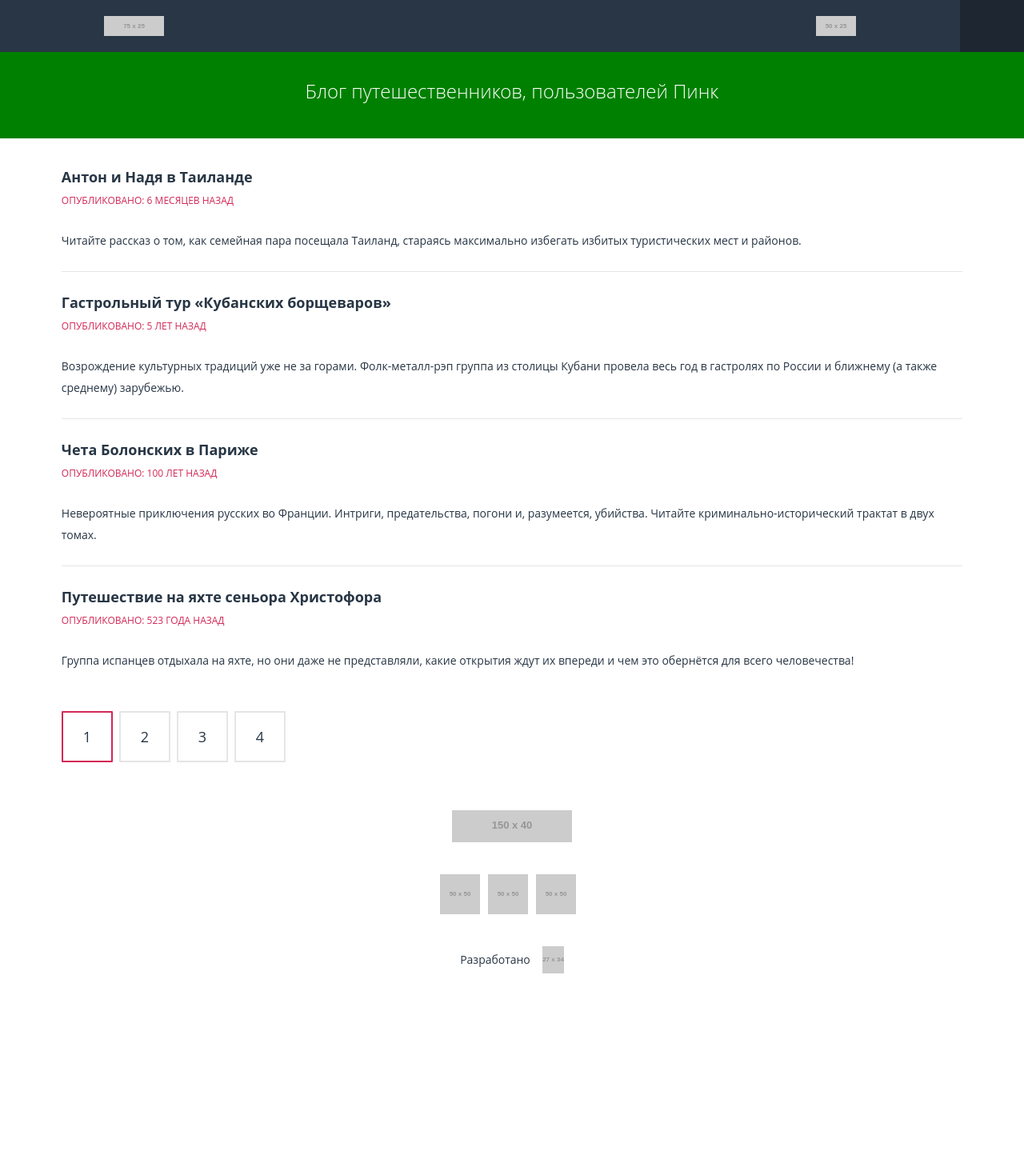
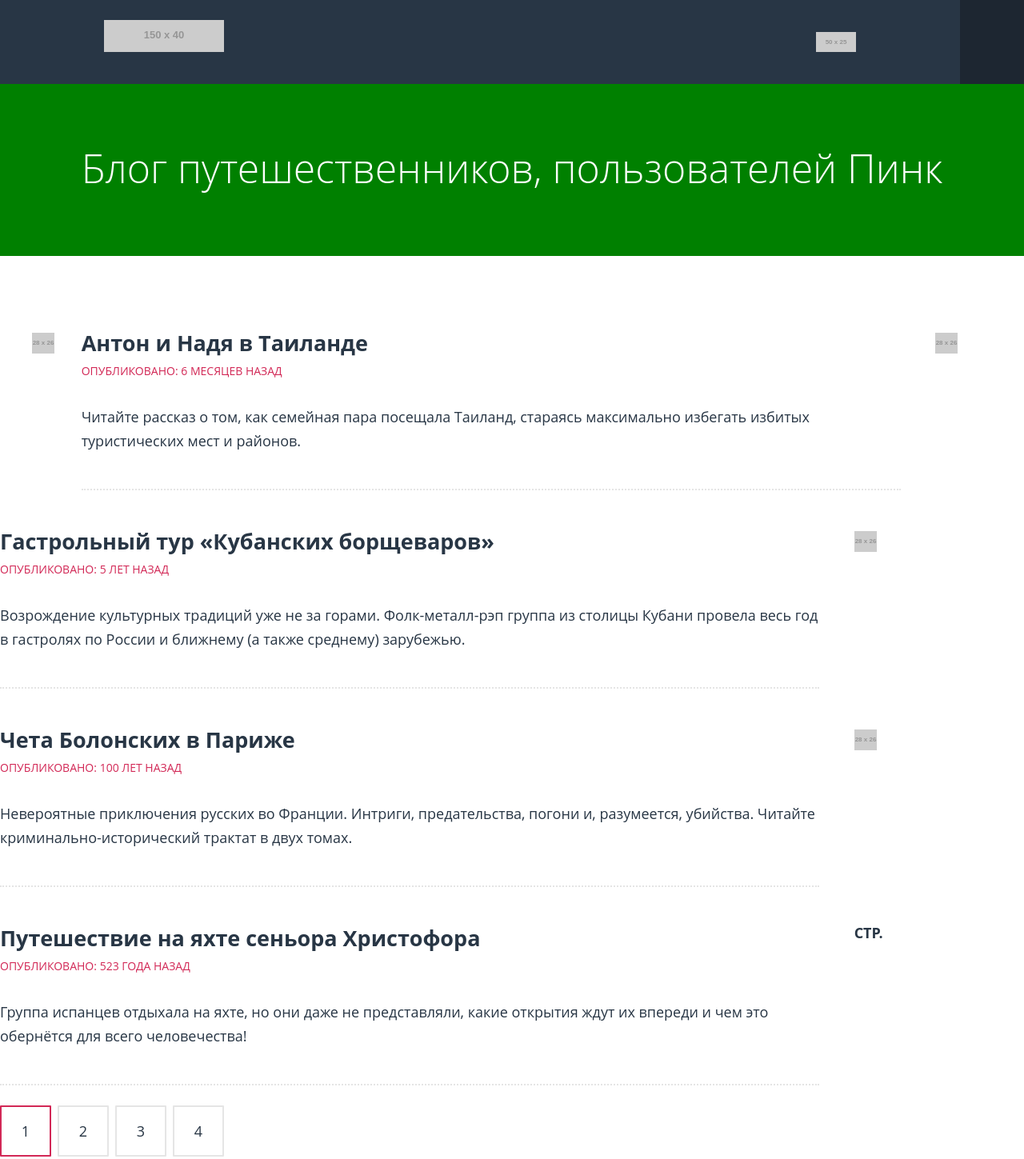
Before and after one commit to adaptedbee/98316-pink, a website: page blog.html in a window 1280 px wide. Shown: the top 1449 px of the page at 80% size. Before the commit the page ends 1262 px from the top, so only its background shows below. Drawn offline with nearby package versions, Linux system fonts and the light colour scheme; files that its build step writes are made by us from their sources; placeholder pictures from the web are drawn by us.

Commit message:
Вёрстка blog-tablet

```diff
--- a/blog.html
+++ b/blog.html
@@ -30,32 +30,39 @@
 		</header>
 
 		<div class="blog">
+			<div class="blogpost-preview__mark"></div>
 			<div class="blogpost-preview">
 				<h3 class="blogpost-preview__headline">Антон и Надя в Таиланде</h3>
 				<p class="blogpost-preview__date">Опубликовано: 6 месяцев назад</p>
 				<p class="blogpost-preview__description">Читайте рассказ о том, как семейная пара посещала Таиланд, стараясь максимально избегать избитых туристических мест и районов.</p>
 			</div>
+			<div class="blogpost-preview__mark"></div>
 			<div class="blogpost-preview">
 				<h3 class="blogpost-preview__headline">Гастрольный тур «Кубанских борщеваров»</h3>
 				<p class="blogpost-preview__date">Опубликовано: 5 лет назад</p>
 				<p class="blogpost-preview__description">Возрождение культурных традиций уже не за горами. Фолк-металл-рэп группа из столицы Кубани провела весь год в гастролях по России и ближнему (а также среднему) зарубежью.</p>
 			</div>
+			<div class="blogpost-preview__mark"></div>
 			<div class="blogpost-preview">
 				<h3 class="blogpost-preview__headline">Чета Болонских в Париже</h3>
 				<p class="blogpost-preview__date">Опубликовано: 100 лет назад</p>
 				<p class="blogpost-preview__description">Невероятные приключения русских во Франции. Интриги, предательства, погони и, разумеется, убийства. Читайте криминально-исторический трактат в двух томах.</p>
 			</div>
+			<div class="blogpost-preview__mark"></div>
 			<div class="blogpost-preview">
 				<h3 class="blogpost-preview__headline">Путешествие на яхте сеньора Христофора</h3>
 				<p class="blogpost-preview__date">Опубликовано: 523 года назад</p>
 				<p class="blogpost-preview__description">Группа испанцев отдыхала на яхте, но они даже не представляли, какие открытия ждут их впереди и чем это обернётся для всего человечества!</p>
 			</div>
-			<ul class="paginator">
-				<li class="paginator__item paginator__item--active"><span>1</span></li>
-				<li class="paginator__item"><a href="#">2</a></li>
-				<li class="paginator__item"><a href="#">3</a></li>
-				<li class="paginator__item"><a href="#">4</a></li>
-			</ul>
+			<span class="paginator__mark">Стр.</span>
+			<div class="paginator">
+				<ul>
+					<li class="paginator__item paginator__item--active"><span>1</span></li>
+					<li class="paginator__item"><a href="#">2</a></li>
+					<li class="paginator__item"><a href="#">3</a></li>
+					<li class="paginator__item"><a href="#">4</a></li>
+				</ul>
+			</div>
 		</div>
 
 		<footer class="footer">
--- a/sass/components/blog.scss
+++ b/sass/components/blog.scss
@@ -10,7 +10,13 @@
   margin:0 auto;
   border-bottom:1px solid #e5e5e5;
 
+  &__mark{
+    display:none;
+  }
   &__headline{
+    // display:inline-block;
+    // vertical-align:top;
+
     font-size:$subheadlinetextsize;
     line-height:1.5;
     font-weight:bold;
@@ -42,8 +48,6 @@
   border-bottom:none;
 }
 .paginator{
-  list-style:none;
-  font-size:0;
   padding-left:0px;
   padding-top:25px;
   // padding-bottom:30px;
@@ -52,6 +56,14 @@
   display:block;
   margin:0 auto 60px;
 
+  &__mark{
+    display:none;
+  }
+  ul{
+    list-style:none;
+    font-size:0;
+    padding-left:0;
+  }
   &__item{
     display:inline-block;
     vertical-align:top;
@@ -88,3 +100,69 @@
 
   }
 }
+
+@media screen and (min-width:700px){
+  .blog{
+    padding-top:45px;
+  }
+  .blogpost-preview{
+    border-bottom:2px dotted #e5e5e5;
+    display:inline-block;
+    vertical-align:top;
+    width:80%;
+
+    &__mark{
+      display:inline-block;
+      vertical-align:top;
+
+      margin-top:51px;
+      margin-right:30px;
+      margin-left:40px;
+
+      width:28px;
+      height:26px;
+      background-image:url('http://placehold.it/28x26');
+    }
+    &__headline{
+      font-size:27px;
+      line-height:1;
+
+      margin-top:50px;
+      margin-bottom:15px;
+    }
+    &__date{
+      font-size:14px;
+      line-height:1;
+
+      margin-bottom:35px;
+      // margin-left:60px;
+    }
+    &__description{
+      font-size:18px;
+      line-height:1.667;
+
+      margin-bottom:45px;
+      // margin-left:60px;
+    }
+  }
+  .paginator{
+    display:inline-block;
+    vertical-align:top;
+    width:80%;
+
+    &__mark{
+      display:inline-block;
+      vertical-align:middle;
+
+      margin-top:42px;
+      margin-left:40px;
+      margin-right:20px;
+
+      font-size:18px;
+      line-height:30px;
+      color:$dark;
+      font-weight:bold;
+      text-transform:uppercase;
+    }
+  }
+}
--- a/sass/style.scss
+++ b/sass/style.scss
@@ -44,10 +44,10 @@ html, body{
 .top-menu{
 	padding-top:20px;
 	padding-bottom:20px;
-	padding-left:20px;
-	padding-right:20px;
+	padding-left:6%;
+	padding-right:6%;
 
-	width:280px;
+	width:88%;
 	background-color:$dark;
 
 	&__nav-wrap{
@@ -181,13 +181,34 @@ html, body{
 	}
 }
 @media screen and (min-width:700px){
+	.logo-link{
+		width:150px;
+		height:40px;
+
+		background-image:url('http://placehold.it/150x40');
+	}
+	.main-nav{
+		&__toggle{
+			margin-top:15px;
+		}
+	}
 	.top-menu{
-		width:620px;
-		padding-left:40px;
-		padding-right:40px;
+		padding-top:25px;
+		padding-bottom:40px;
+	}
+	.header{
+		&__wrapper{
+			padding-top:80px;
+			padding-bottom:85px;
+		}
+		&__headline{
+			font-size:50px;
+			line-height:1;
+			font-weight:300;
+		}
 	}
 }
-@media screen and (min-width:700px){
+@media screen and (min-width:1200px){
 	.top-menu{
 		width:940px;
 		padding-left:130px;
```
